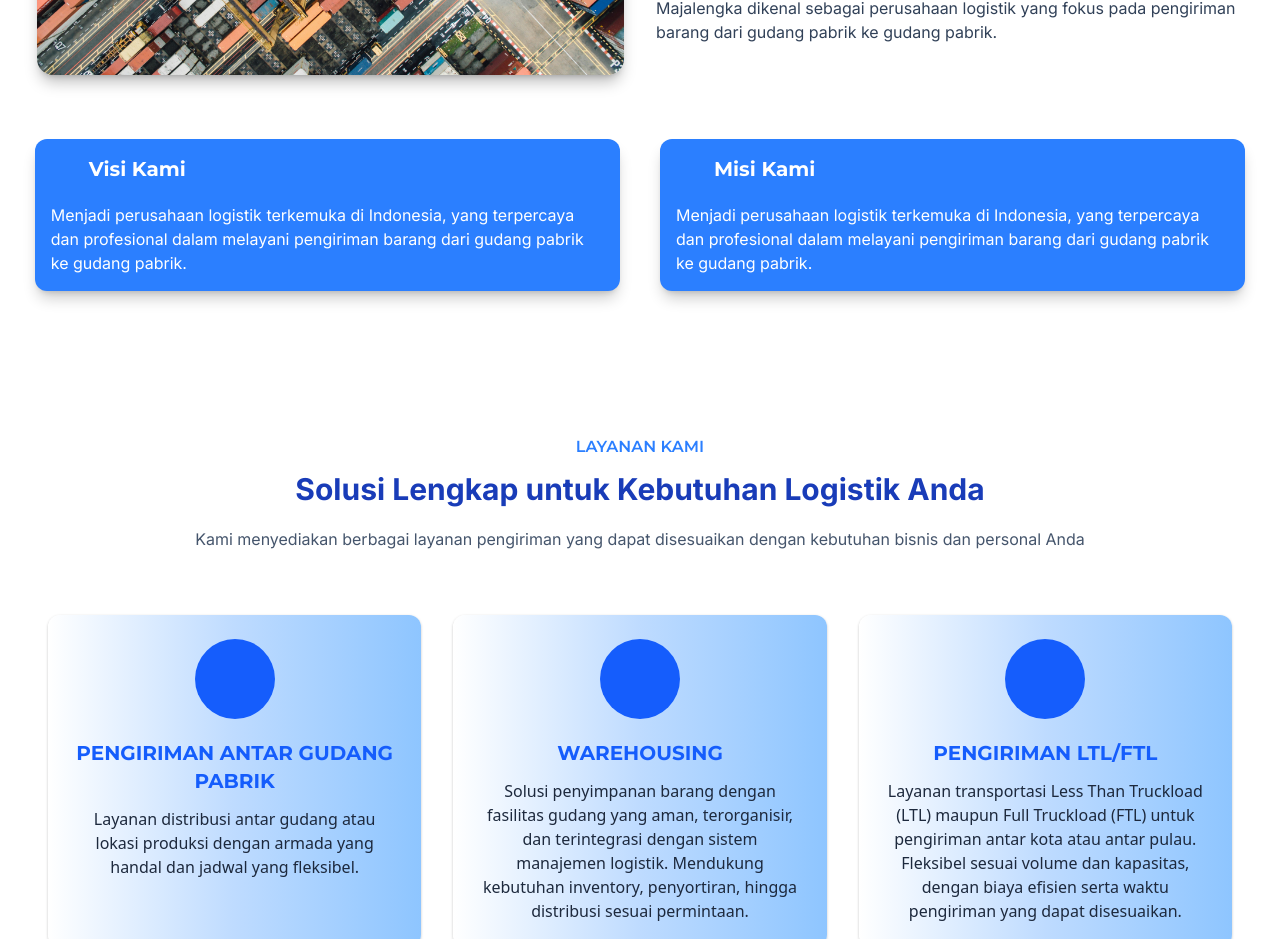
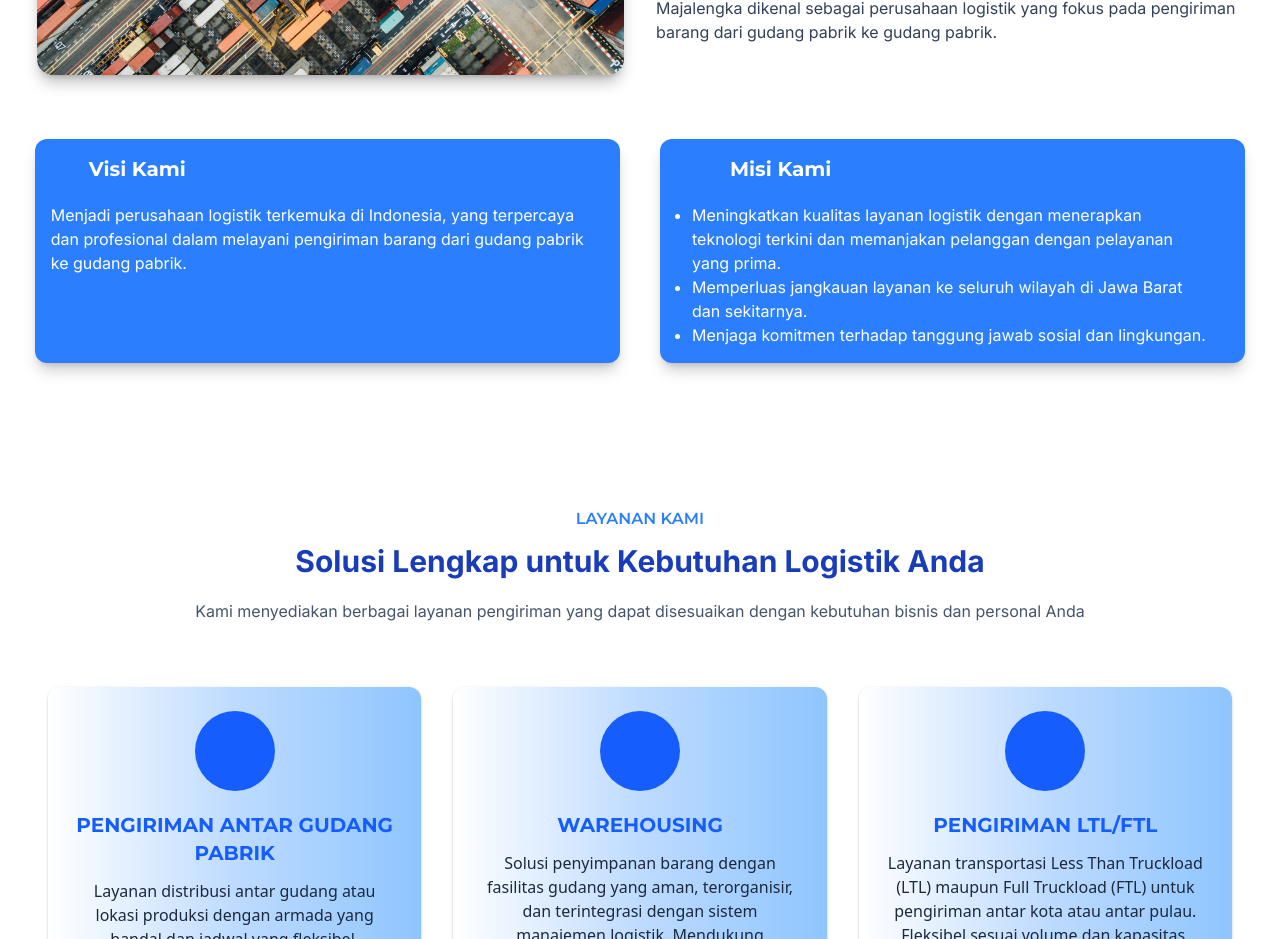
Before and after one commit to fersyahhh/jasa-logistik, a React (Vite) app: page / in a window 1280 px wide. Shown: the part 1440-2379 px from the top of the page. Built offline with nearby package versions, Linux system fonts and the light colour scheme; some icons are missing.

Commit message:
update section about

```diff
--- a/src/components/AboutSection.jsx
+++ b/src/components/AboutSection.jsx
@@ -85,7 +85,7 @@ const AboutSection = () => {
               whileInView={{ opacity: 1, y: 0 }}
               transition={{ duration: 1, ease: 'easeInOut' }}
               viewport={{ once: true }}
-              className="rounded-xl bg-blue-500 p-4 text-white shadow-lg shadow-black/20"
+              className="rounded-xl bg-blue-500 py-4 px-8 text-white shadow-lg shadow-black/20"
             >
               <div className="flex gap-2 pb-3">
                 <span>
@@ -93,10 +93,14 @@ const AboutSection = () => {
                 </span>
                 <h2 className="font-montserrat text-lg font-bold md:text-xl">Misi Kami</h2>
               </div>
-              <p className="font-inter">
-                Menjadi perusahaan logistik terkemuka di Indonesia, yang terpercaya dan profesional dalam melayani
-                pengiriman barang dari gudang pabrik ke gudang pabrik.
-              </p>
+              <ul className='font-inter'>
+                <li className='list-disc'>
+                  Meningkatkan kualitas layanan logistik dengan menerapkan teknologi terkini dan memanjakan pelanggan
+                  dengan pelayanan yang prima.
+                </li>
+                <li className='list-disc'>Memperluas jangkauan layanan ke seluruh wilayah di Jawa Barat dan sekitarnya.</li>
+                <li className='list-disc'>Menjaga komitmen terhadap tanggung jawab sosial dan lingkungan.</li>
+              </ul>
             </motion.div>
           </div>
         </div>
```
